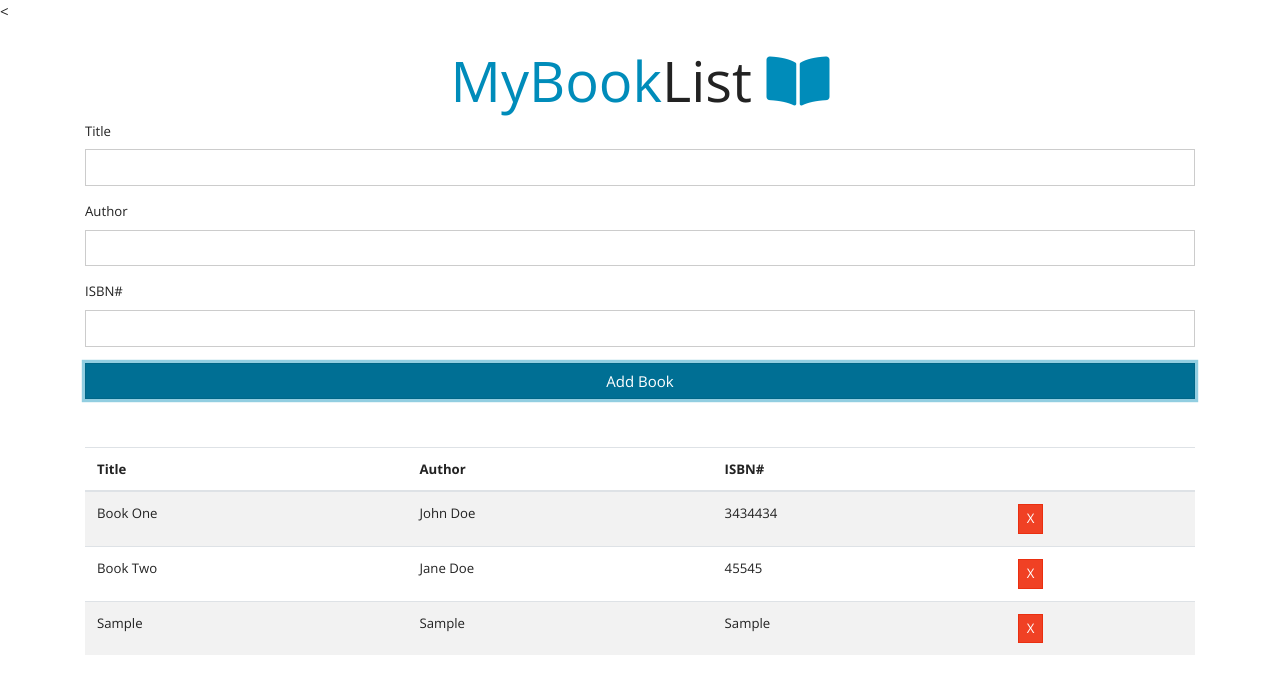
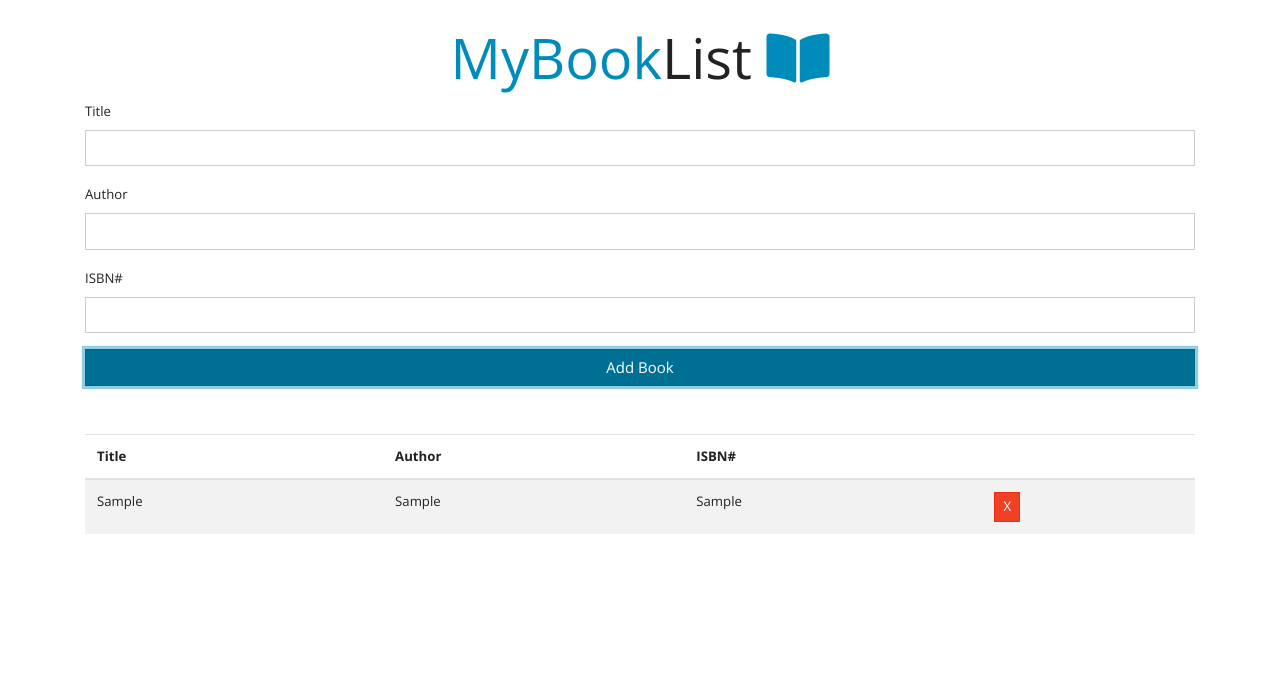
Before and after one commit to kr0likowski/js-booklist, a plain HTML site: page index.html in a window 1280 px wide. Both pictures are taken after typing "Sample", "Sample", "Sample" into the empty fields and a click on the input "Add Book". Drawn offline with nearby package versions, Linux system fonts and the light colour scheme.

Commit message:
Local storage

```diff
--- a/app.js
+++ b/app.js
@@ -10,20 +10,8 @@ class Book{
 // UI Class: UI Tasks
 class UI{
   static displayBooks(){
-    const StoredBooks = [
-      {
-        title: 'Book One',
-        author: 'John Doe',
-        isbn: '3434434'
-      },
-      {
-        title:'Book Two',
-        author:'Jane Doe',
-        isbn:'45545'
-      }
-    ];
 
-    const books = StoredBooks;
+    const books = Store.getBooks();
     books.forEach((book) => UI.addBookToList(book))
 
   }
@@ -51,10 +39,48 @@ class UI{
   document.querySelector('#author').value = '';
   document.querySelector('#isbn').value = '';
 }
-
+  static showAlert(message,className){
+    const div = document.createElement('div');
+    div.className = `alert alert-${className}`;
+    div.appendChild(document.createTextNode(message));
+    const container = document.querySelector('.container');
+    const form = document.querySelector('#book-form');
+    container.insertBefore(div,form);
+    //Vanish in 3 seconds
+    setTimeout(()=>{
+      document.querySelector('.alert').remove();
+    },2000)
+  }
 }
 
 // Store Class: Handles Storage
+class Store{
+  static getBooks(){
+    let books=[];
+    if(localStorage.getItem('books') === null){
+      books = [];
+    }
+    else{
+      books = JSON.parse(localStorage.getItem('books'));
+    }
+    return books;
+  }
+  static addBook(book){
+    const books = Store.getBooks();
+    books.push(book);
+    localStorage.setItem('books',JSON.stringify(books));
+  }
+  static removeBook(isbn){
+    const books = Store.getBooks();
+
+    books.forEach((books,index)=>{
+      if(books.isbn === isbn){
+        books.splice(index, 1);
+      }
+    })
+    localStorage.setItem('books',JSON.stringify(books));
+  }
+}
 
 // Event: Display book
 document.addEventListener('DOMContentLoaded',UI.displayBooks);
@@ -70,19 +96,31 @@ document.querySelector('#book-form').addEventListener('submit',(e)=>{
   const isbn = document.querySelector('#isbn').value;
   //Validate
   if(title === '' || author === '' || isbn === ''){
-    alert('Please fill in all fields');
-  }else{
+    UI.showAlert("Please fill in all forms",'danger')
+  }
+  else{
+
   //Instantiate book
   const book = new Book(title,author,isbn);
   console.log(book);
   //Add Book to UI
   UI.addBookToList(book);
+  //Add Book to localStorage
+  Store.addBook(book);
+  //Show success message
+  UI.showAlert('Successfully added a book','success');
   //Clear Fields
   UI.clearFields();
 }
+
 });
 
 // Event: Remove a Book
 document.querySelector('#book-list').addEventListener('click',(e)=>{
+  //Delete from UI
   UI.deleteBook(e.target);
+  Store.removeBook(e.target.parentElement.previousElementSibling.textContent);
+  //Delete from Store
+  //Store.removeBook(e.target.parentElementSibling.textContent);
+  UI.showAlert('Book removed','success');
 })
--- a/index.html
+++ b/index.html
@@ -1,4 +1,4 @@
-<<!DOCTYPE html>
+<!DOCTYPE html>
 <html lang="en">
 <head>
   <meta charset="UTF-8">
```
